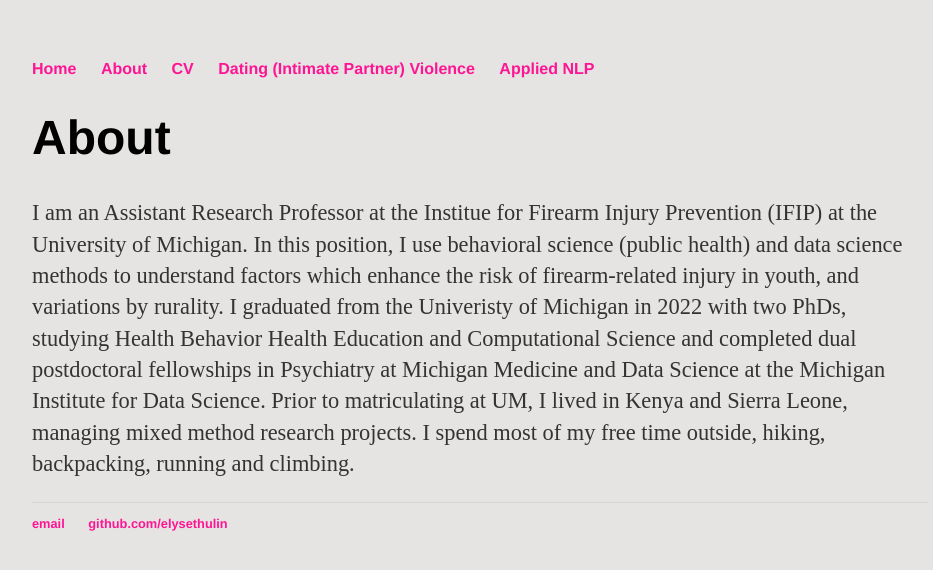
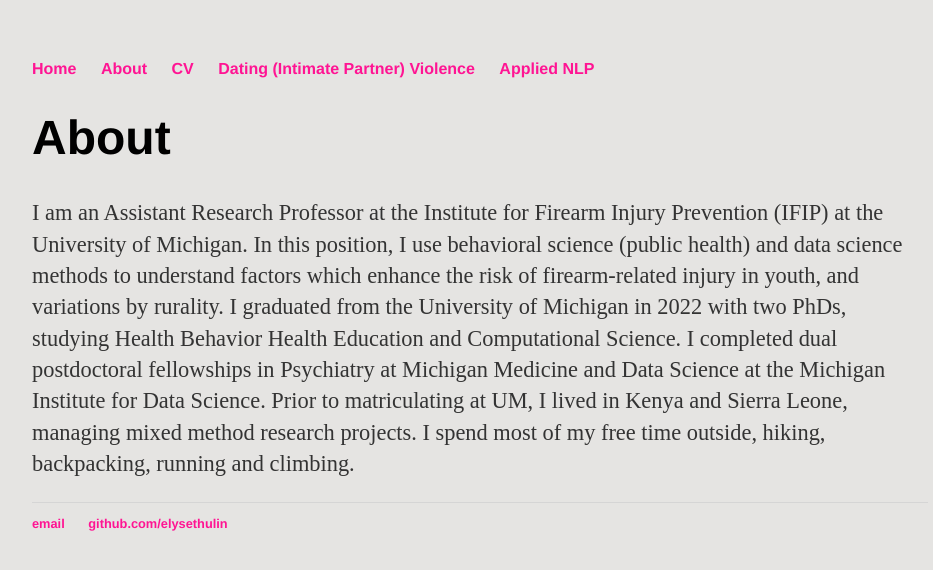
Before and after one commit to elysethulin/elysethulin.github.io, a Jekyll site: the page built from about.md, in a window 1280 px wide. Shown: the top 570 px of the page, without its empty margins (160-1093 px from the left). Built offline with Jekyll 4.4.1, drawn with Linux system fonts in a browser that asks for light colours.

Commit message:
Update about.md

```diff
--- a/about.md
+++ b/about.md
@@ -4,5 +4,5 @@
 ---
 <div class="blurb">
 	<h1>About</h1>
-		<p style="font-size:140%;">I am an Assistant Research Professor at the Institue for Firearm Injury Prevention (IFIP) at the University of Michigan. In this position, I use behavioral science (public health) and data science methods to understand factors which enhance the risk of firearm-related injury in youth, and variations by rurality. I graduated from the Univeristy of Michigan in 2022 with two PhDs, studying Health Behavior Health Education and Computational Science and completed dual postdoctoral fellowships in Psychiatry at Michigan Medicine and Data Science at the Michigan Institute for Data Science. Prior to matriculating at UM, I lived in Kenya and Sierra Leone, managing mixed method research projects. I spend most of my free time outside, hiking, backpacking, running and climbing. </p>
+		<p style="font-size:140%;"> I am an Assistant Research Professor at the Institute for Firearm Injury Prevention (IFIP) at the University of Michigan. In this position, I use behavioral science (public health) and data science methods to understand factors which enhance the risk of firearm-related injury in youth, and variations by rurality. I graduated from the University of Michigan in 2022 with two PhDs, studying Health Behavior Health Education and Computational Science. I completed dual postdoctoral fellowships in Psychiatry at Michigan Medicine and Data Science at the Michigan Institute for Data Science. Prior to matriculating at UM, I lived in Kenya and Sierra Leone, managing mixed method research projects. I spend most of my free time outside, hiking, backpacking, running and climbing. </p>
 </div><!-- /.blurb -->
```
